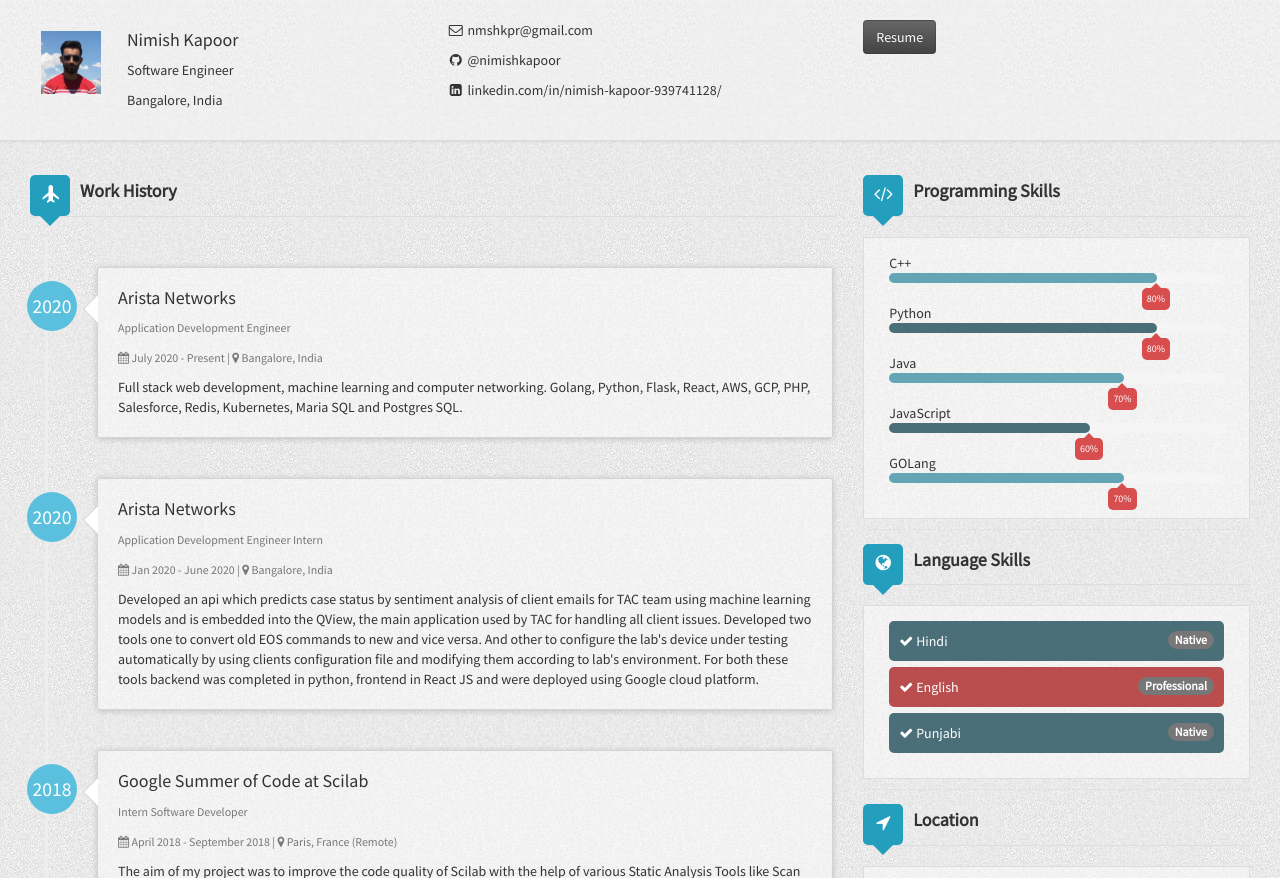
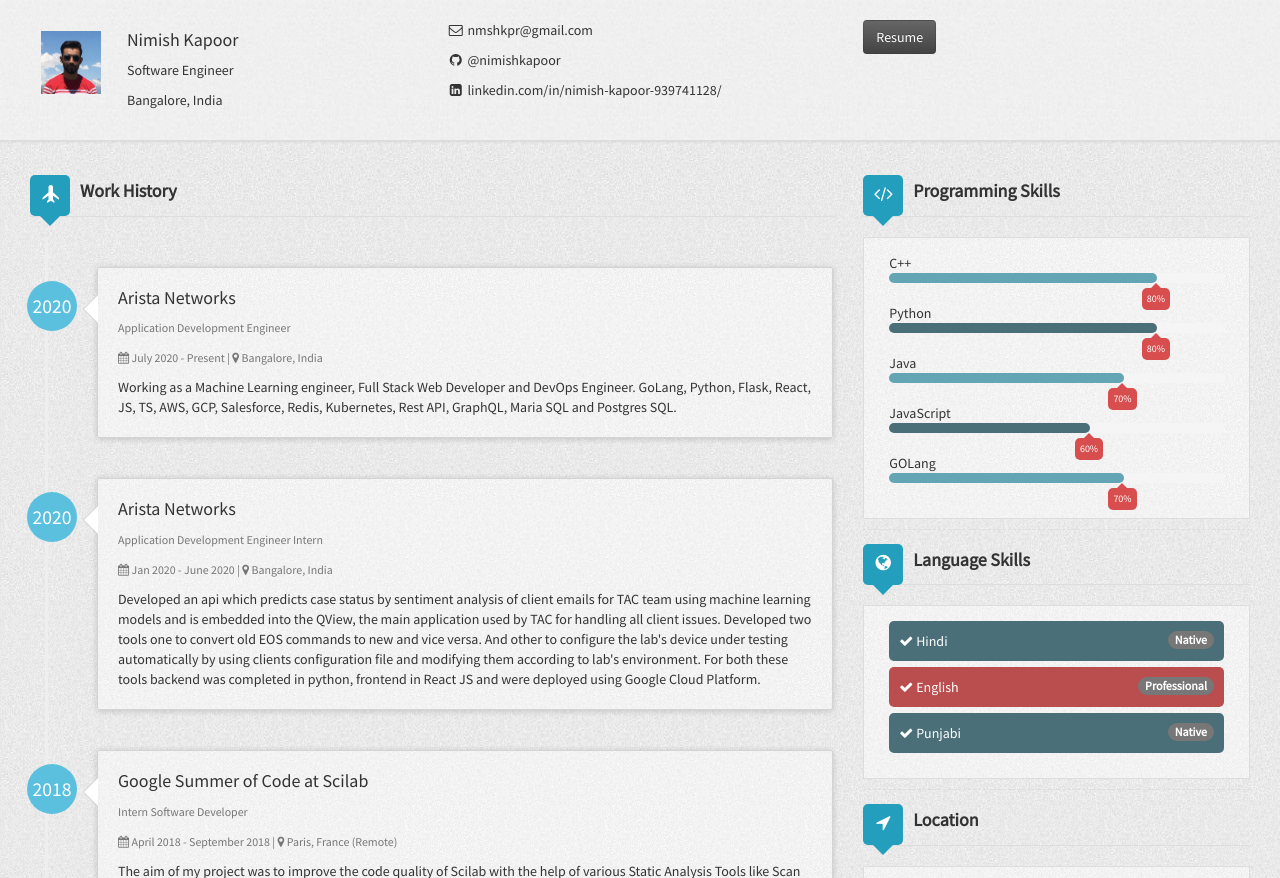
Before and after one commit to NimishKapoor/nimishkapoor.github.io, a Jekyll site: the page built from index.html, in a window 1280 px wide, cut to the strip 0-878 px from the top of the page. Built offline with Jekyll 4.4.1, drawn with Linux system fonts in a browser that asks for light colours; nearby versions of some CDN libraries.

Commit message:
Update _config.yml

```diff
--- a/_config.yml
+++ b/_config.yml
@@ -33,14 +33,14 @@
       title: Application Development Engineer
       started: 2020
       duration: July 2020 - Present
-      description: Full stack web development, machine learning and computer networking. Golang, Python, Flask, React, AWS, GCP, PHP, Salesforce, Redis, Kubernetes, Maria SQL and Postgres SQL.
+      description: Working as a Machine Learning engineer, Full Stack Web Developer and DevOps Engineer. GoLang, Python, Flask, React, JS, TS, AWS, GCP, Salesforce, Redis, Kubernetes, Rest API, GraphQL, Maria SQL and Postgres SQL.
     - work2:
       company: Arista Networks
       location: Bangalore, India
       title: Application Development Engineer Intern
       started: 2020
       duration: Jan 2020 - June 2020
-      description: Developed an api which predicts case status by sentiment analysis of client emails for TAC team using machine learning models and is embedded into the QView, the main application used by TAC for handling all client issues. Developed two tools one to convert old EOS commands to new and vice versa. And other to configure the lab's device under testing automatically by using clients configuration file and modifying them according to lab's environment. For both these tools backend was completed in python, frontend in React JS and were deployed using Google cloud platform.
+      description: Developed an api which predicts case status by sentiment analysis of client emails for TAC team using machine learning models and is embedded into the QView, the main application used by TAC for handling all client issues. Developed two tools one to convert old EOS commands to new and vice versa. And other to configure the lab's device under testing automatically by using clients configuration file and modifying them according to lab's environment. For both these tools backend was completed in python, frontend in React JS and were deployed using Google Cloud Platform.
     - work3:
       company: Google Summer of Code at Scilab
       location: Paris, France (Remote)
```
